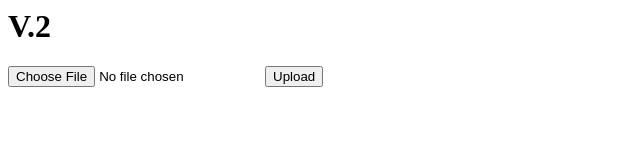
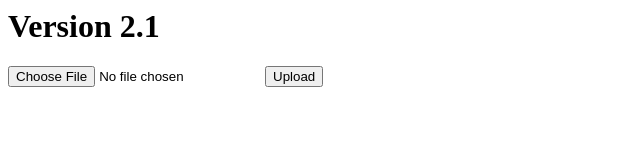
Before and after one commit to dorianinc/challenge-accepted-beta, a plain HTML site: page index.html in a window 1280 px wide. Shown: the whole page, without its empty margins (0-640 px from the left). Drawn offline with Linux system fonts and the light colour scheme.

Commit message:
Update index.html

```diff
--- a/index.html
+++ b/index.html
@@ -1,6 +1,6 @@
 <html>
     <body>
-        <h1>V.2</h1>
+        <h1>Version 2.1</h1>
         <form method="post">
   <input type="file" name="image" accept="image/*" capture="user">
   <input type="submit" value="Upload">
```
